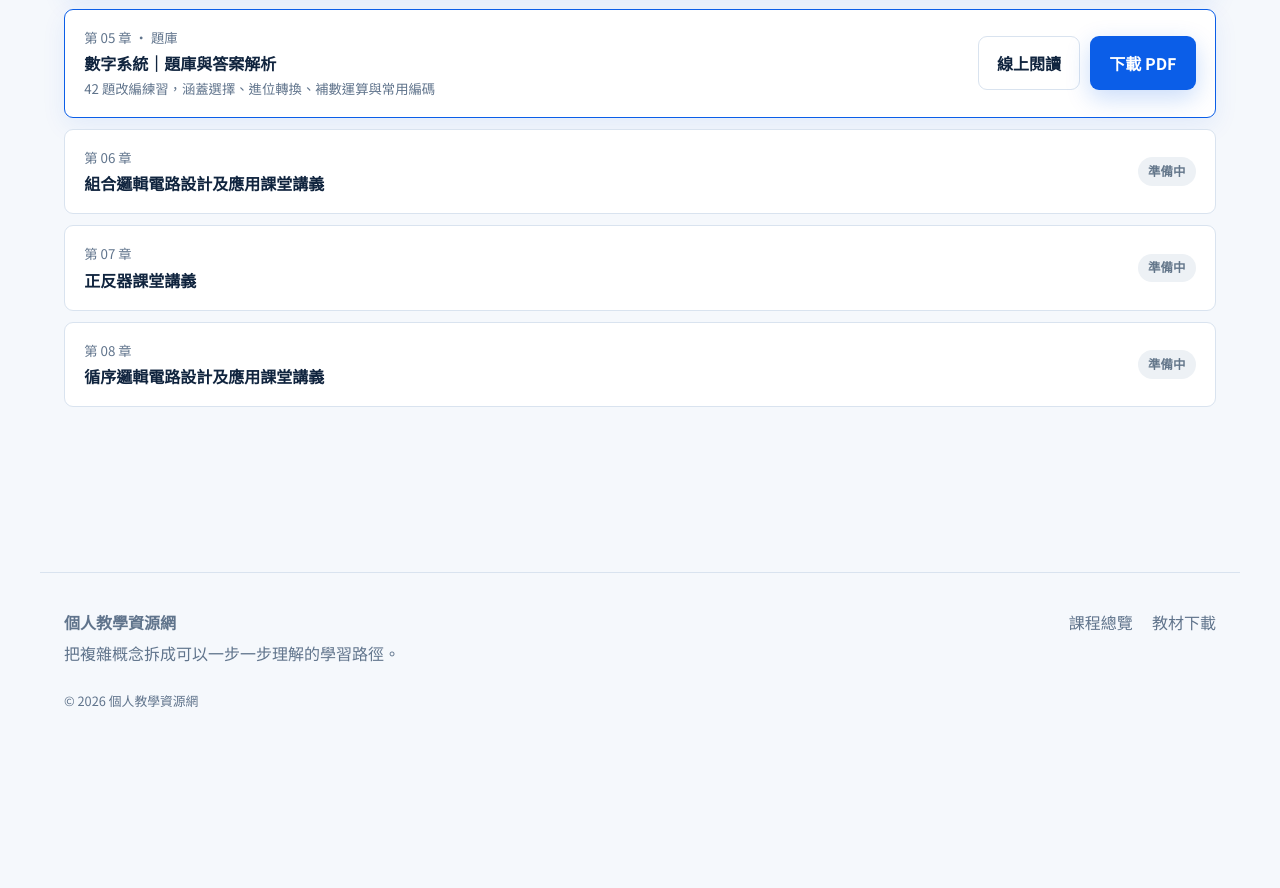
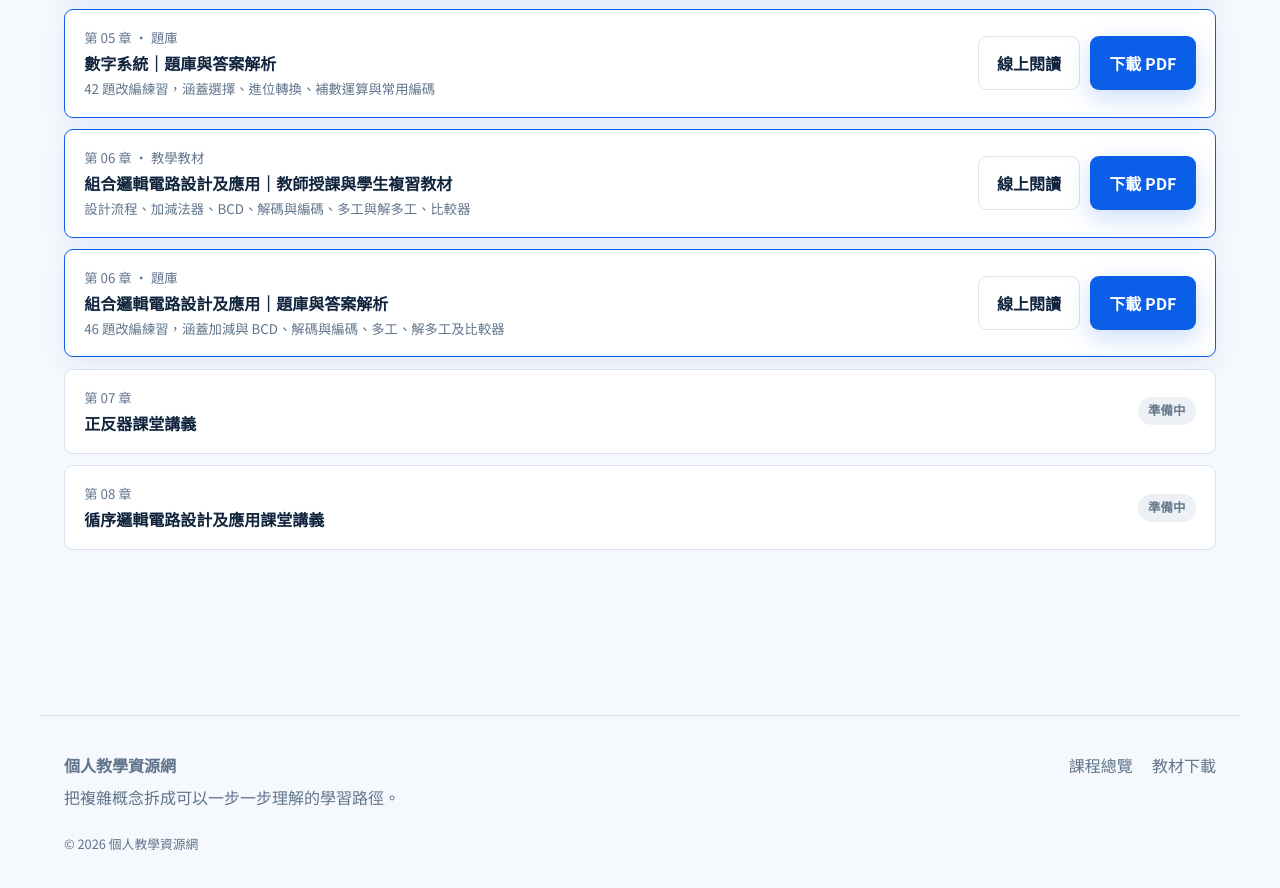
Before and after one commit to leujl/leujl.github.io, a plain HTML site: page downloads.html in a window 1280 px wide. Shown: the part 1330-2218 px from the top of the page. Before the commit the page ends 2080 px from the top, so only its background shows below. Drawn offline with Linux system fonts and the light colour scheme.

Commit message:
新增第6章網站入口與下載連結

```diff
--- a/downloads.html
+++ b/downloads.html
@@ -24,7 +24,8 @@
       <div class="download-row available"><div><small>第 04 章 · 題庫</small><b>布林代數化簡｜題庫與答案解析</b><small>30 題分層練習，包含選擇、轉換、卡諾圖與電路判讀</small></div><div class="download-actions"><a class="button ghost" href="downloads/digital-logic/ch04-question-bank.pdf" target="_blank" rel="noopener">線上閱讀</a><a class="button primary" href="downloads/digital-logic/ch04-question-bank.pdf" download>下載 PDF</a></div></div>
       <div class="download-row available"><div><small>第 05 章 · 教學教材</small><b>數字系統｜教師授課與學生複習教材</b><small>進位表示與轉換、補數、二進位運算、BCD、超三碼、格雷碼與 ASCII</small></div><div class="download-actions"><a class="button ghost" href="downloads/digital-logic/ch05-teaching-material.pdf" target="_blank" rel="noopener">線上閱讀</a><a class="button primary" href="downloads/digital-logic/ch05-teaching-material.pdf" download>下載 PDF</a></div></div>
       <div class="download-row available"><div><small>第 05 章 · 題庫</small><b>數字系統｜題庫與答案解析</b><small>42 題改編練習，涵蓋選擇、進位轉換、補數運算與常用編碼</small></div><div class="download-actions"><a class="button ghost" href="downloads/digital-logic/ch05-question-bank.pdf" target="_blank" rel="noopener">線上閱讀</a><a class="button primary" href="downloads/digital-logic/ch05-question-bank.pdf" download>下載 PDF</a></div></div>
-      <div class="download-row"><div><small>第 06 章</small><b>組合邏輯電路設計及應用課堂講義</b></div><span class="badge muted">準備中</span></div>
+      <div class="download-row available"><div><small>第 06 章 · 教學教材</small><b>組合邏輯電路設計及應用｜教師授課與學生複習教材</b><small>設計流程、加減法器、BCD、解碼與編碼、多工與解多工、比較器</small></div><div class="download-actions"><a class="button ghost" href="downloads/digital-logic/ch06-teaching-material.pdf" target="_blank" rel="noopener">線上閱讀</a><a class="button primary" href="downloads/digital-logic/ch06-teaching-material.pdf" download>下載 PDF</a></div></div>
+      <div class="download-row available"><div><small>第 06 章 · 題庫</small><b>組合邏輯電路設計及應用｜題庫與答案解析</b><small>46 題改編練習，涵蓋加減與 BCD、解碼與編碼、多工、解多工及比較器</small></div><div class="download-actions"><a class="button ghost" href="downloads/digital-logic/ch06-question-bank.pdf" target="_blank" rel="noopener">線上閱讀</a><a class="button primary" href="downloads/digital-logic/ch06-question-bank.pdf" download>下載 PDF</a></div></div>
       <div class="download-row"><div><small>第 07 章</small><b>正反器課堂講義</b></div><span class="badge muted">準備中</span></div>
       <div class="download-row"><div><small>第 08 章</small><b>循序邏輯電路設計及應用課堂講義</b></div><span class="badge muted">準備中</span></div>
     </div>
```
Also changed, not shown: quizzes.html (+2 -1 lines), README.md.
